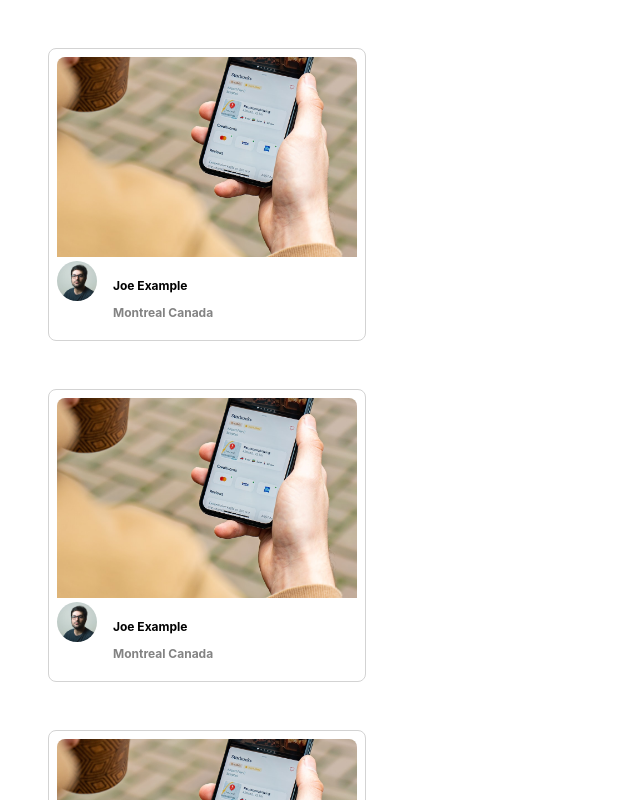
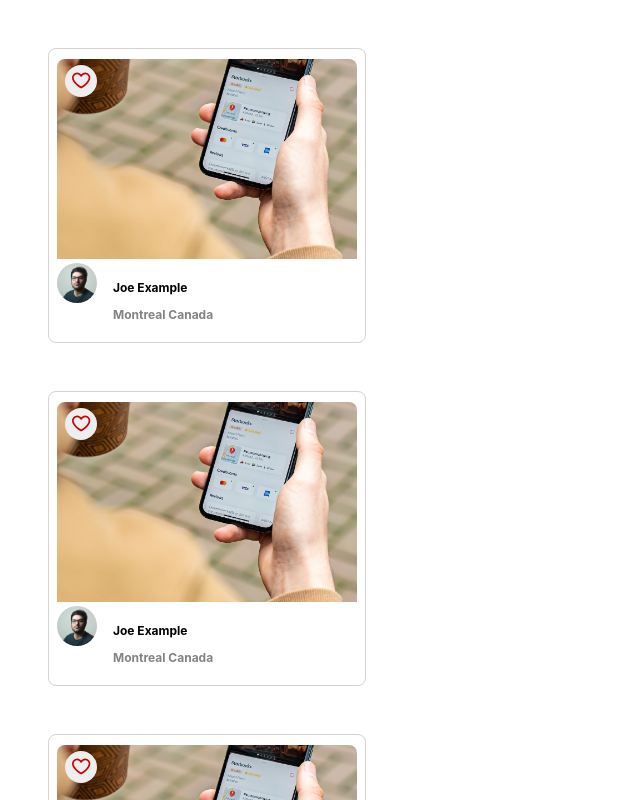
Before and after one commit to vyshudoulagar/photolabs, a React (Create React App) app in the folder frontend/: page / in a window 1280 px wide. Shown: the top 800 px of the page, without its empty margins (0-640 px from the left). Built offline with nearby package versions, Linux system fonts and the light colour scheme; the HTML template or start-up script is replaced by a standard one.

Commit message:
add fav button

```diff
--- a/frontend/src/components/PhotoFavButton.jsx
+++ b/frontend/src/components/PhotoFavButton.jsx
@@ -4,10 +4,16 @@
 import '../styles/PhotoFavButton.scss';
 
 function PhotoFavButton() {
+    const [state, setState] = useState("inactive");
+    const handleClick = () => {
+        console.log(state);
+        state === "active" ? setState("inactive") : setState("active");
+    }
+
   return (
-    <div className="photo-list__fav-icon">
+    <div className="photo-list__fav-icon" onClick={handleClick}>
       <div className="photo-list__fav-icon-svg">
-        {/* Insert React */}
+        <FavIcon />
       </div>
     </div>
   );
--- a/frontend/src/components/PhotoListItem.jsx
+++ b/frontend/src/components/PhotoListItem.jsx
@@ -1,11 +1,13 @@
 import React from "react";
 
 import "../styles/PhotoListItem.scss";
+import PhotoFavButton from "./PhotoFavButton";
 
 
 const PhotoListItem = ({ data }) => {
     return (
         <div className="photo-list__item">
+            <PhotoFavButton />
             <img className="photo-list__image" src={data.imageSource} alt={data.location.city} />
             <div className="photo-list__user-details">
                 <img className="photo-list__user-profile" src={data.profile} alt={data.username} />
```
